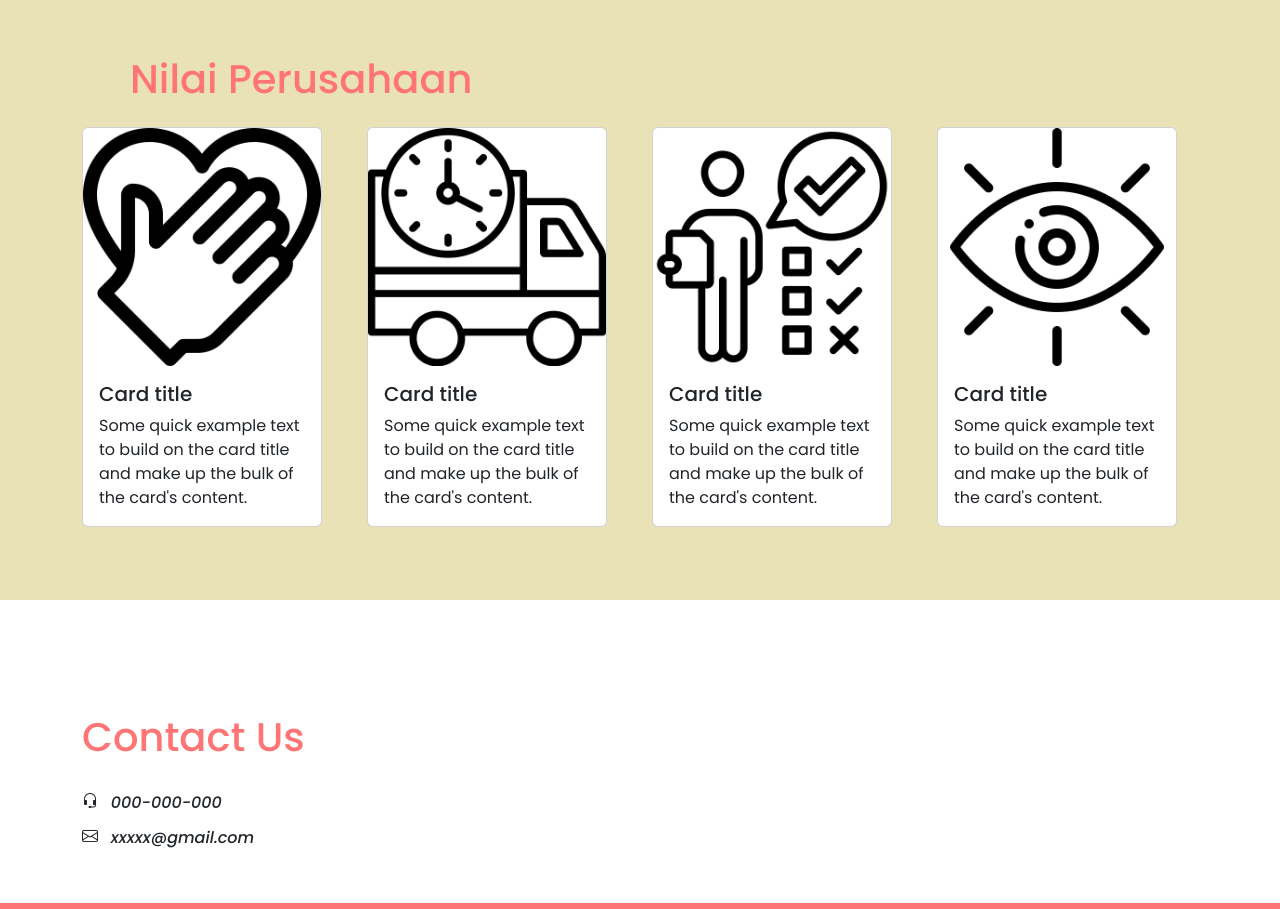
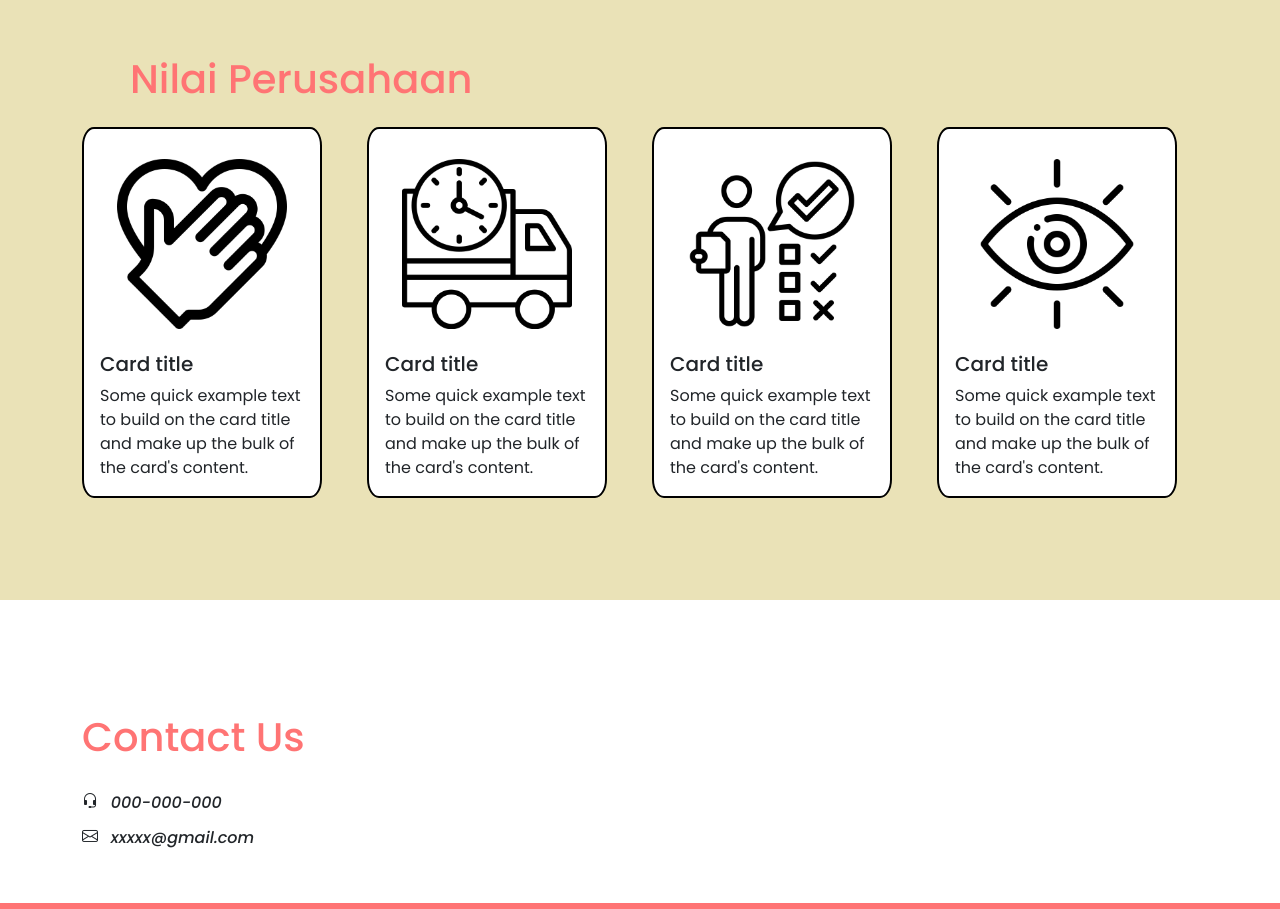
Before and after one commit to percivalyan/PojoKanan-Logistic, a plain HTML site: page index.html in a window 1280 px wide. Shown: the part 1360-2269 px from the top of the page. Drawn offline with nearby package versions, Linux system fonts and the light colour scheme.

Commit message:
Add files via upload

```diff
--- a/assets/css/style.css
+++ b/assets/css/style.css
@@ -1,4 +1,3 @@
-
 :root {
   --dark-color: #373737;
   --prymary-color: #ff7474;
@@ -90,6 +89,20 @@ a {
     inset 0 0.125em 0.5em rgba(0, 0, 0, 0.15);
 }
 
+/* nilai prusahaan */
+.card {
+  border-radius: 5%;
+  border: 2px solid #000;
+}
+
+.card-img-top {
+  width: 170px;
+  margin-top: 30px;
+  margin-bottom: 7px;
+  margin-left: auto;
+  margin-right: auto;
+}
+
 /* footer */
 footer {
   background: #ff7474;
```
